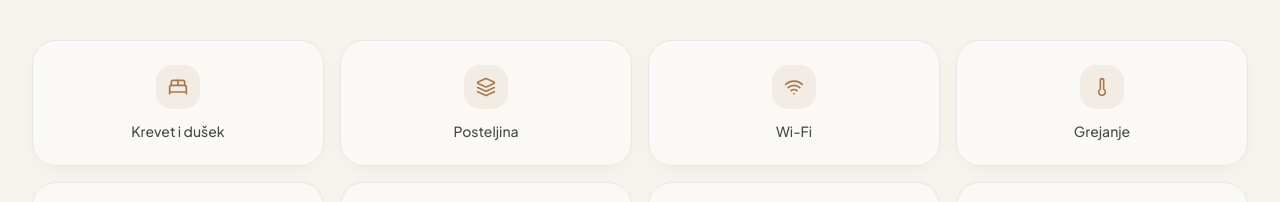
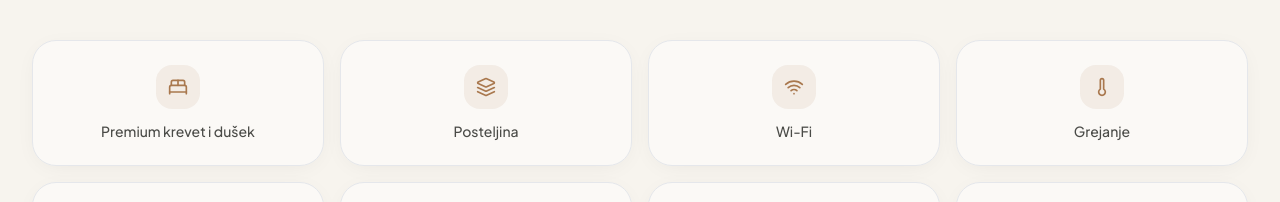
Before and after one commit to pavlevars-beep/bjresidence, a Next.js app: page / in a window 1280 px wide. Shown: the part 3480-3682 px from the top of the page. Built offline with nearby package versions, Linux system fonts and the light colour scheme.

Commit message:
Rename included-amenity item to "Premium krevet i dušek"

```diff
--- a/src/i18n/dictionaries.ts
+++ b/src/i18n/dictionaries.ts
@@ -112,7 +112,7 @@ export const sr = {
     title: "Sve što vam je potrebno za svakodnevni boravak",
     note: "Tačan paket i uslovi se potvrđuju prilikom rezervacije.",
     items: [
-      "Krevet i dušek",
+      "Premium krevet i dušek",
       "Posteljina",
       "Wi-Fi",
       "Grejanje",
@@ -419,7 +419,7 @@ export const en: Dictionary = {
     title: "Everything you need for everyday living",
     note: "The exact package and terms are confirmed at the time of booking.",
     items: [
-      "Bed and mattress",
+      "Premium bed and mattress",
       "Bedding",
       "Wi-Fi",
       "Heating",
```
